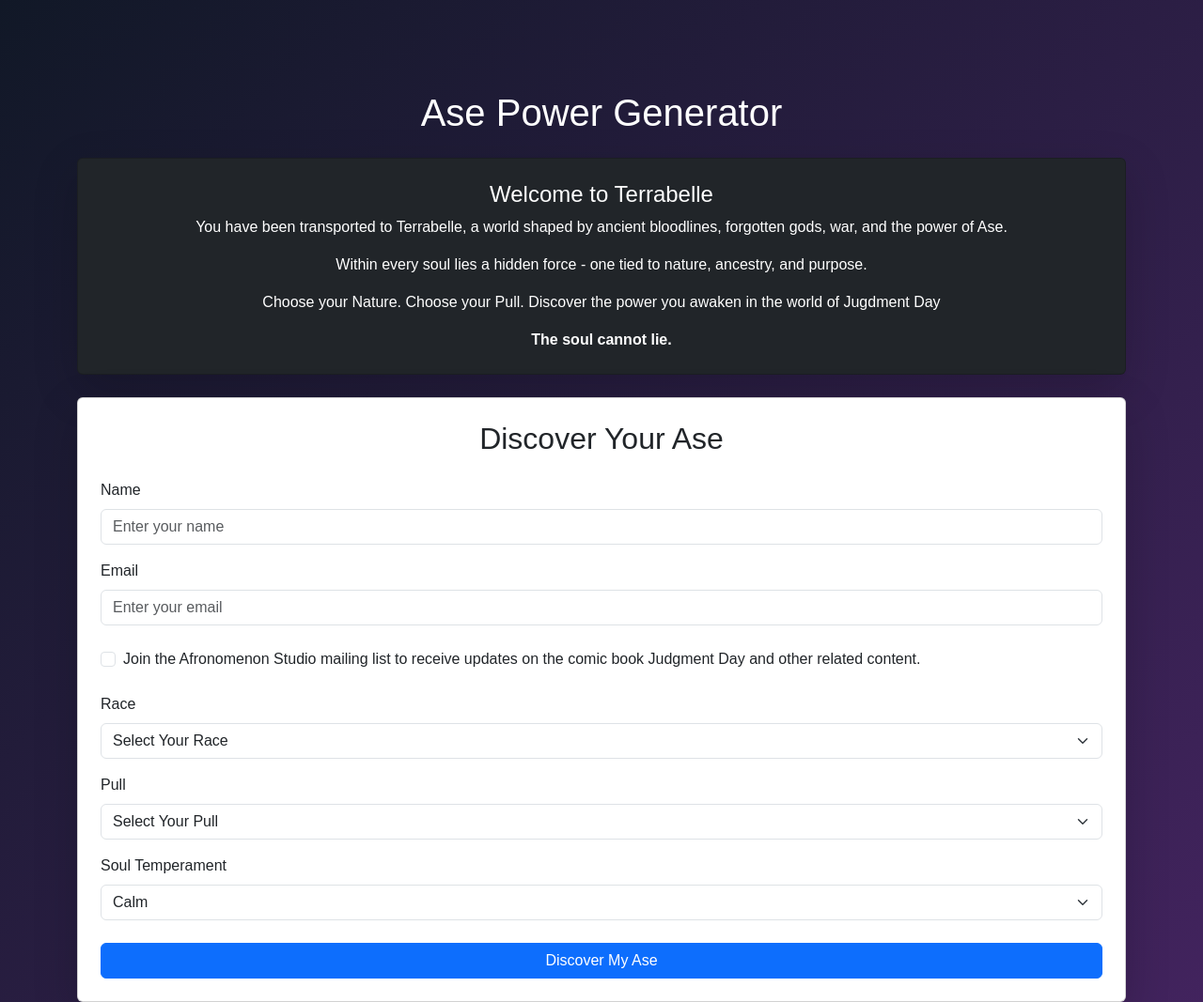
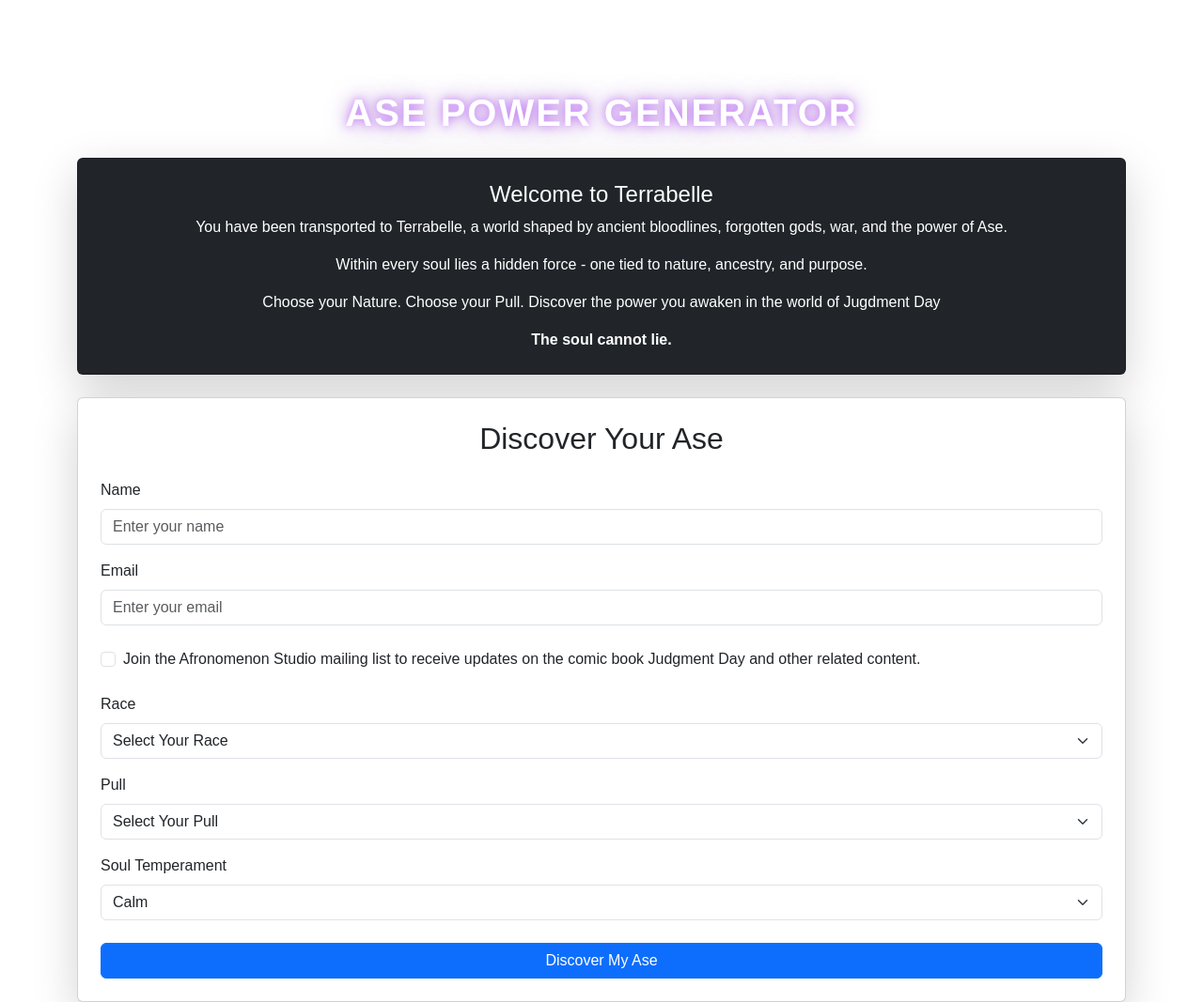
Before and after one commit to JMartin-3bd/serverless-ase-power-generator, a website: page public/Index.html in a window 1280 px wide. Shown: the top 1067 px of the page at 94% size. Drawn offline with nearby package versions, Linux system fonts and the light colour scheme.

Commit message:
Begin frontend visual redesign

```diff
--- a/public/style.css
+++ b/public/style.css
@@ -1,7 +1,19 @@
 body {
-    background: linear-gradient(135deg, #111827, #452461);
+    min-height: 100vh;
+    background:
+        radial-gradient(circle at top, rgba (99, 42, 130, 0.55), transparent 45%),
+        linear-gradient(135deg, #090b12, #171024 55%, #08090d);
     color: #ffffff;
-    font-family: 'Arial', sans-serif;
+    font-family: Arial, sans-serif;
+}
+
+h1 {
+    font-weight: 800;
+    letter-spacing: 2px;
+    text-transform: uppercase;
+    text-shadow:
+        0 0 10px rgba(190, 100, 255, 0.8),
+        0 0 25px rgba(120, 40, 180, 0.6);
 }
 
 .app-card {
```
